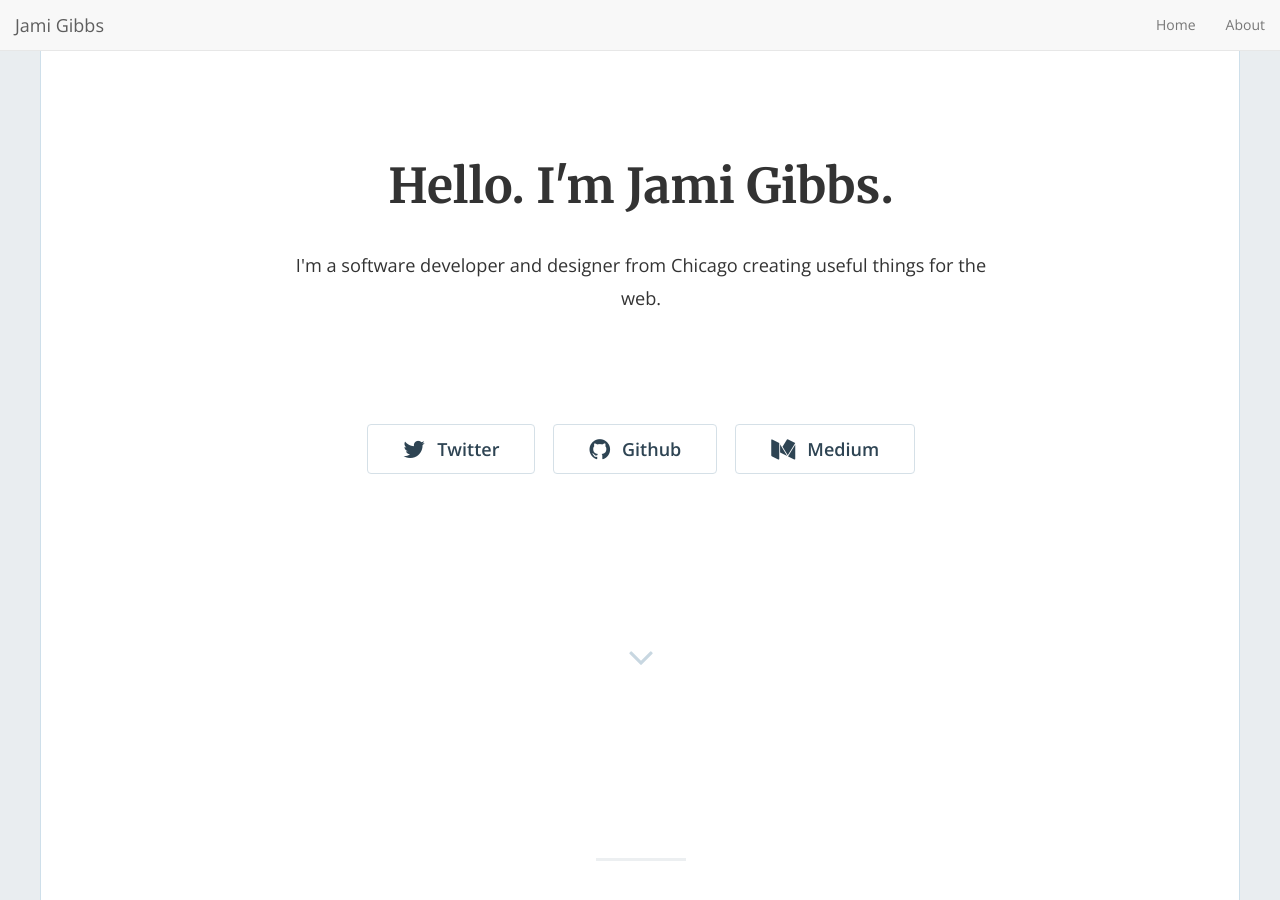
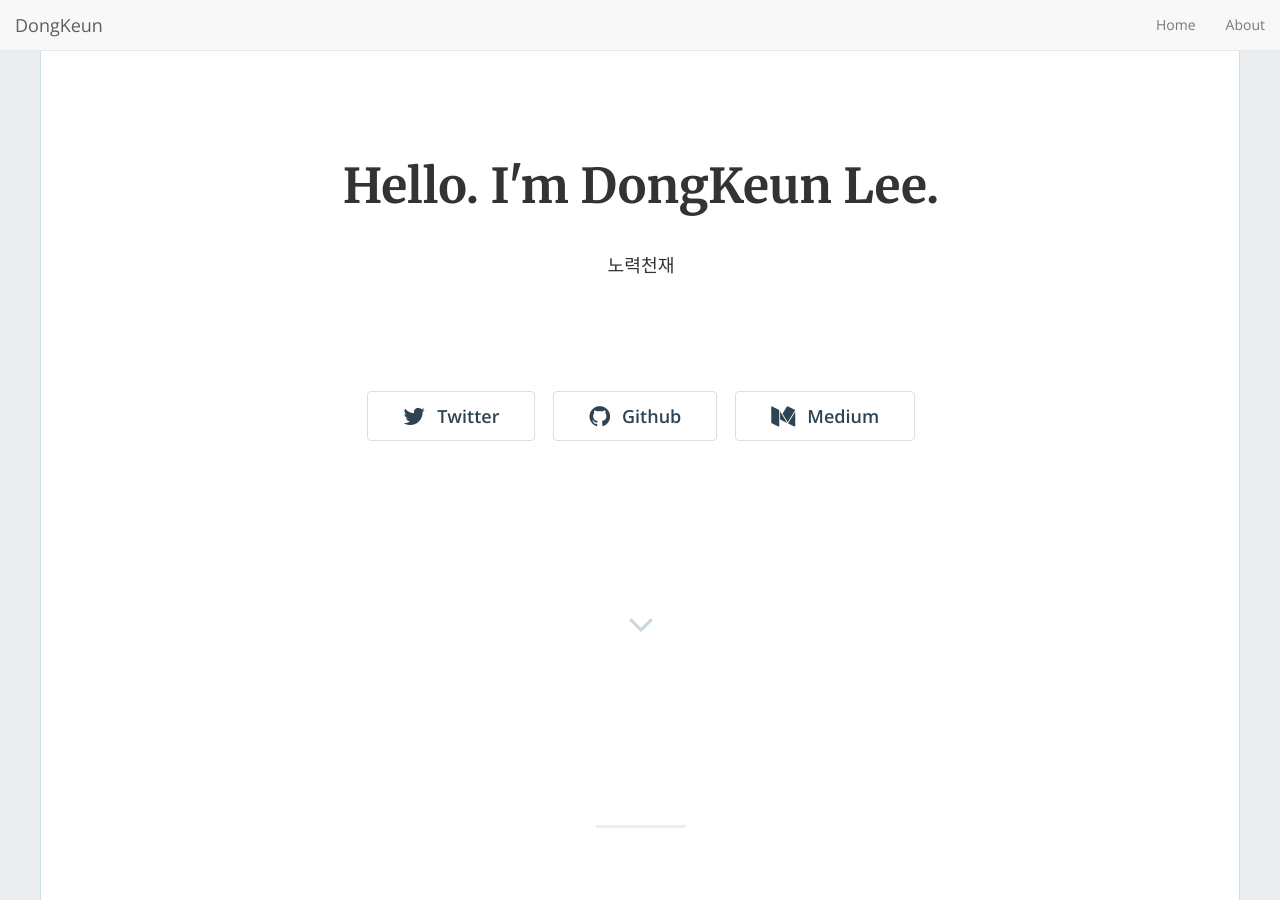
Before and after one commit to DongKeun2/DongKeun2.github.io, a Jekyll site: the page built from index.html, in a window 1280 px wide and 900 px high. Built offline with Jekyll 4.4.1, drawn with Linux system fonts in a browser that asks for light colours; nearby versions of some CDN libraries; the list of posts is cut into pages by our own code; some of the changed text lies outside the part shown.

Commit message:
Add myprofile

```diff
--- a/_config.yml
+++ b/_config.yml
@@ -13,14 +13,14 @@
 # you will see them accessed via {{ site.title }}, {{ site.email }}, and so on.
 # You can create any custom variable you would like, and they will be accessible
 # in the templates via {{ site.myvariable }}.
-title: "Hello. I'm Jami Gibbs."
-email: 'jami0821@gmail.com'
-description: "I'm a software developer and designer from Chicago creating useful things for the web."
+title: "Hello. I'm DongKeun Lee."
+email: 'ehdrms121@naver.com'
+description: "노력천재"
 baseurl: "" # the subpath of your site, e.g. /blog
-url: "https://jamigibbs.github.io/phantom" # the base hostname & protocol for your site, e.g. https://example.com
-twitter_username: 'jamigibbs'
-github_username: 'jamigibbs'
-medium_username: 'blog.jamigibbs.com'
+url: "https://dongkeun2.github.io/" # the base hostname & protocol for your site, e.g. https://example.com
+# twitter_username: 'jamigibbs'
+github_username: 'DongKeun2'
+# medium_username: 'blog.jamigibbs.com'
 
 # Build settings
 markdown: kramdown
@@ -89,8 +89,8 @@
 ############################################################
 
 ### Phantom settings
-footer_text: '© 2018 Jami Gibbs'
-admin_name: 'Jami Gibbs'
+footer_text: '© 2022 DongKeun'
+admin_name: 'DongKeun'
 google_analytics: "UA-9999999-99" # Update with your own tracking ID
 enable_contact: false
 
```
